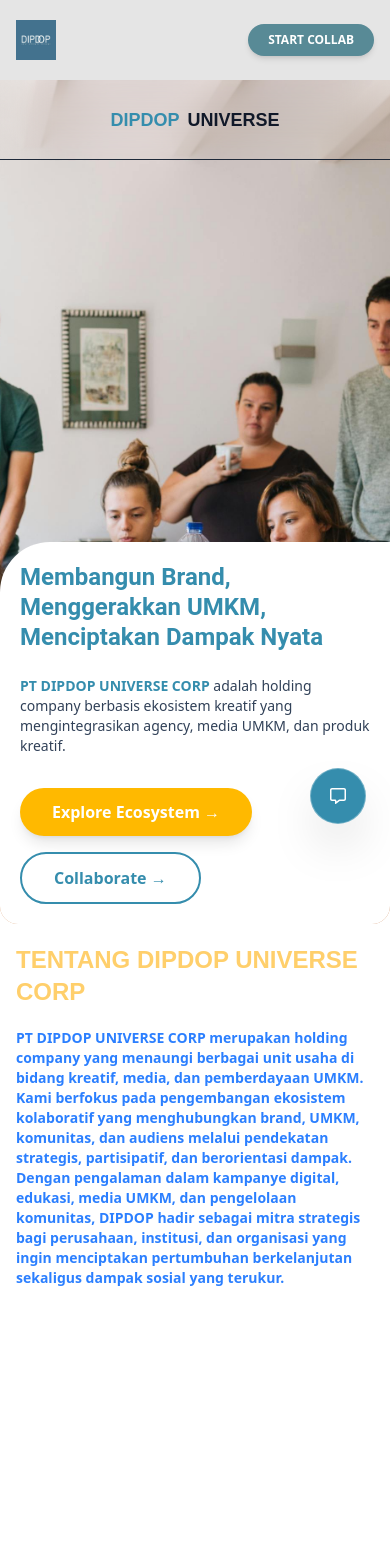
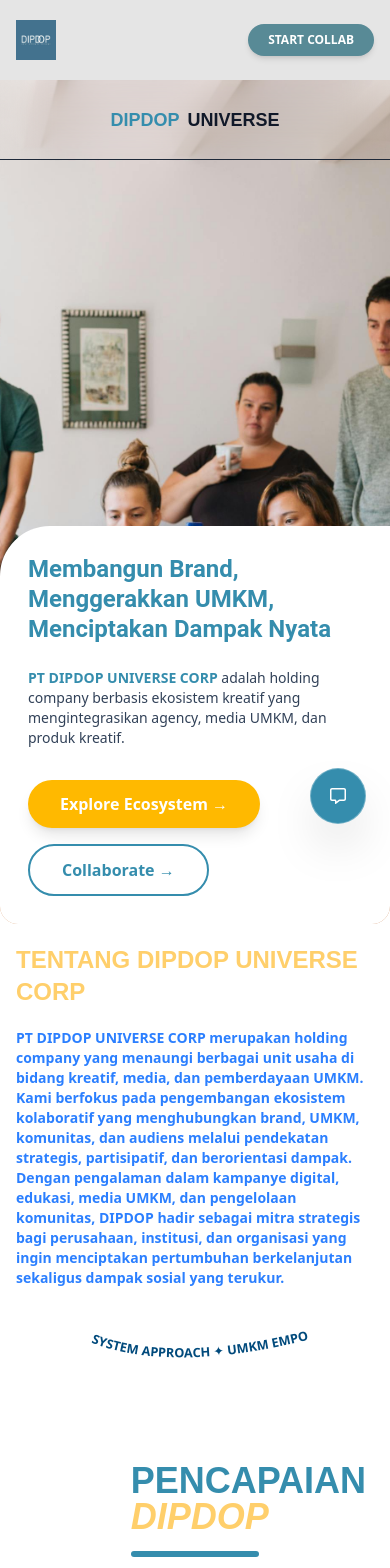
Before and after one commit to Rezeon/dipdop, a React (Vite) app: page / in a window 390 px wide. Shown: the top 1568 px of the page. Built offline with nearby package versions, Linux system fonts and the light colour scheme.

Commit message:
revisi-3

```diff
--- a/src/App.jsx
+++ b/src/App.jsx
@@ -530,7 +530,7 @@
           </div>
 
           <div className="hidden md:block"></div>
-          <div className="relative self-end w-full h-auto md:h-fit flex flex-col bg-white p-5 md:p-10 lg:p-14 gap-6 rounded-tl-[50px]">
+          <div className="relative self-end w-full h-auto md:h-fit flex flex-col bg-white p-7 md:p-10 lg:p-14 gap-6 rounded-tl-[50px]">
             <div className="absolute -top-[50px] right-0 w-[50px] h-[50px] hidden md:block">
               <div className="w-full h-full rounded-br-[50px] shadow-[20px_20px_0_20px_white]"></div>
             </div>
@@ -703,7 +703,7 @@
               </div>
             </div>
           </div>
-          <div className="grid grid-cols-1 grid-rows-4 md:grid-rows-2 md:grid-cols-2 gap-8 p-10 rounded-b-3xl md:rounded-tr-4xl bg-[#358dad]">
+          <div className="grid grid-cols-1 grid-rows-4 md:grid-rows-2 md:grid-cols-2 gap-2 md:gap-8 p-2 md:p-10 rounded-b-3xl md:rounded-tr-4xl bg-[#358dad]">
             {dipData.map((d) => (
               <div
                 key={d.id}
--- a/src/components/CurvedLoop.jsx
+++ b/src/components/CurvedLoop.jsx
@@ -100,7 +100,7 @@
 
   return (
     <div
-      className="min-h-screen flex items-center justify-center w-full"
+      className="h-auto md:min-h-screen flex items-center justify-center w-full"
       style={{ visibility: ready ? 'visible' : 'hidden', cursor: cursorStyle }}
       onPointerDown={onPointerDown}
       onPointerMove={onPointerMove}
```
